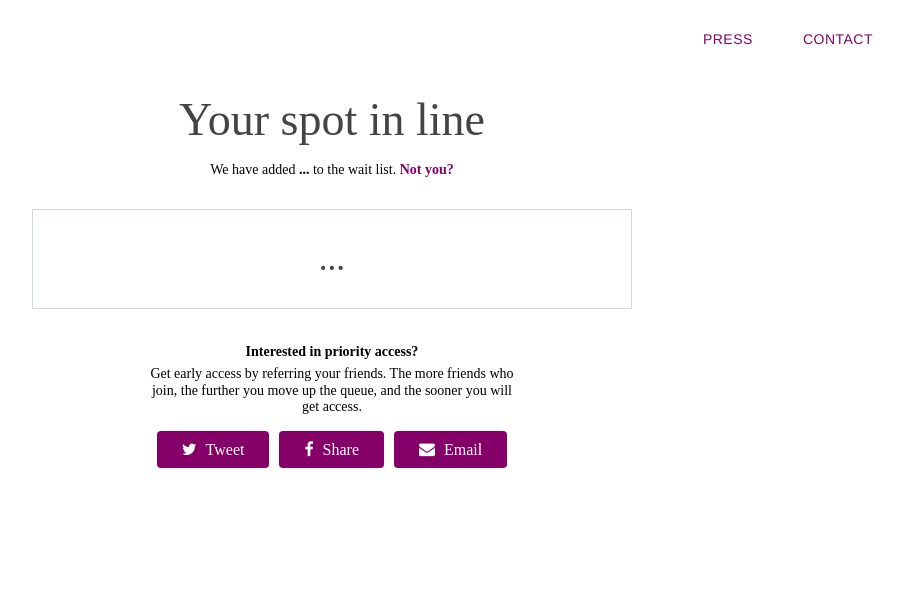
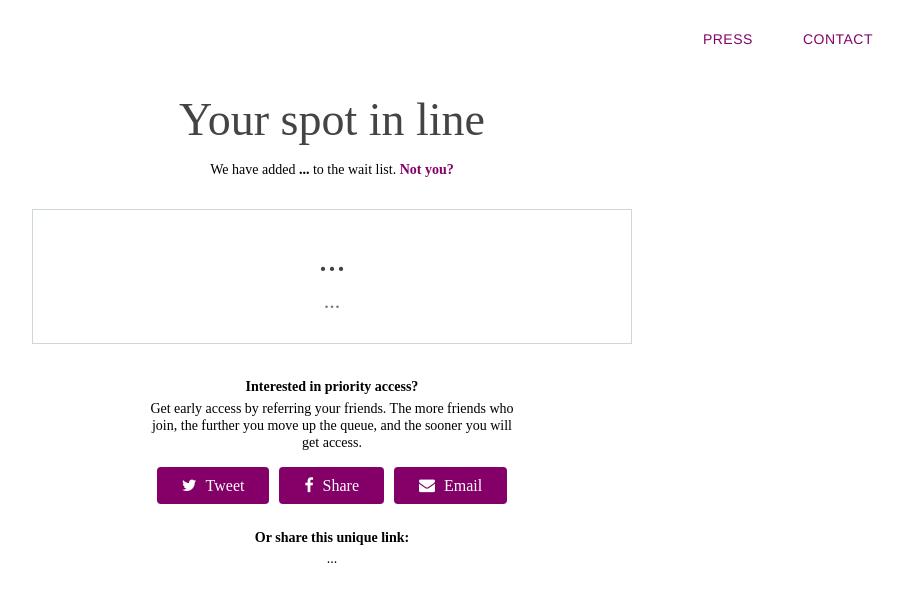
Before and after one commit to acerockstar/comblie, a plain HTML site: page website/pages/early-access.html in a window 1280 px wide. Shown: the whole page, without its empty margins (308-1208 px from the left). Drawn offline with nearby package versions, Linux system fonts and the light colour scheme; a script that the page names is missing; a web font is replaced by a local one.

Commit message:
number of people behind + share link

```diff
--- a/website/pages/early-access.html
+++ b/website/pages/early-access.html
@@ -2,15 +2,15 @@
 <html lang="en">
   <head>
     <meta charset="UTF-8" />
-    <meta name="author" content="Simone Simmons" />
+    <meta name="author" content="Mehmet Bajin" />
     <meta name="viewport" content="width=device-width, initial-scale=1, maximum-scale=1" />
     <title>Comblie</title>
     <link rel="icon" href="../img/favicon.ico" />
     <link rel="stylesheet" href="https://maxcdn.bootstrapcdn.com/bootstrap/3.3.5/css/bootstrap.min.css" />
-    <link rel="stylesheet" href="../css/main.css" />
     <link rel="stylesheet" href="https://maxcdn.bootstrapcdn.com/font-awesome/4.4.0/css/font-awesome.min.css" />
-    <link rel="stylesheet" href="../css/simple-line-icons.css" />
-    <link rel="stylesheet" href="../css/default.css" />
+    <link rel="stylesheet" href="../css/simple-line-icons.css?v=1.00" />
+    <link rel="stylesheet" href="../css/default.css?v=1.00" />
+    <link rel="stylesheet" href="../css/main.css?v=1.00" />
   </head>
 
   <body>
@@ -49,32 +49,36 @@
       <section id="early-access" class="early-access-section section">
         <div class="containter">
           <div class="row">
-            <div class="col-md-6 col-md-offset-3 col-sm-12 text-center header">
+            <div class="text-center header">
               <h1 class="spot-title">Your spot in line</h1>
-              <p>
-                We have added <strong id="saved-email">...</strong> to the wait list.
-                <a href="../index.html" target="_top">
-                  <span>Not you?</span>
-                </a>
-              </p>
+              <p>We have added <strong id="saved-email">...</strong> to the wait list. <a href="../index.html" target="_top"><span>Not you?</span></a></p>
             </div>
           </div>
           <div class="row">
-            <div class="col-md-8 col-md-offset-2 col-sm-10 col-sm-offset-1 text-center">
-              <h2 class="people">...</h2>
+            <div class="text-center">
+              <div class="people">
+                <h1>...</h1>
+                <h4>...</h4>
+              </div>
             </div>
           </div>
-          <div class="description row">
-            <div class="col-md-6 col-md-offset-3 col-sm-8 col-sm-offset-2 text-center">
+          <div class="row description">
+            <div class="text-center">
               <p class="priority"><strong>Interested in priority access?</strong></p>
               <p class="priority" style="max-width:375px;margin:0 auto;">Get early access by referring your friends. The more friends who join, the further you move up the queue, and the sooner you will get access.</p>
             </div>
           </div>
-          <div class="share row">
+          <div class="row share">
             <div class="text-center">
               <a href="https://twitter.com/home?status=Hate%20switching%20between%20apps?%20Try%20out%20Comblie,%20the%20app%20for%20all%20your%20social%20networks:%20http://www.comblie.com/" class="share-link" target="_blank"><i class="fa fa-twitter"></i>&nbsp;Tweet</a>
               <a href="https://www.facebook.com/sharer/sharer.php?u=http://www.comblie.com/" class="share-link" target="_blank"><i class="fa fa-facebook"></i>&nbsp;Share</a>
               <a href="mailto:?subject=Check out this cool app!&amp;body=Hate switching between apps? Try out Comblie, the app for all your social networks: http://www.comblie.com/" title="Share by Email" class="share-link" target="_blank"><i class="fa fa-envelope"></i>&nbsp;Email</a>
+            </div>
+          </div>
+          <div class="row description">
+            <div class="text-center">
+              <p class="priority"><strong>Or share this unique link:</strong></p>
+              <p class="priority comblie-referral-link">...</p>
             </div>
           </div>
         </div>
@@ -85,11 +89,11 @@
     <script src="https://maxcdn.bootstrapcdn.com/bootstrap/3.3.5/js/bootstrap.min.js"></script>
     <script src="https://cdn.firebase.com/js/client/2.3.1/firebase.js"></script>
     <script src="../js/comblie.js?v=1.00"></script>
-    <script src="../js/early-access.js?v=1.00"></script>
+    <script src="../js/early-access.js?v=1.01"></script>
     <script>
-    $(function () {
-      var pageObj=new comblie.earlyAccess();
-    });
+      $(function () {
+        var pageObj = new comblie.earlyAccess();
+      });
     </script>
   </body>
 </html>
```
